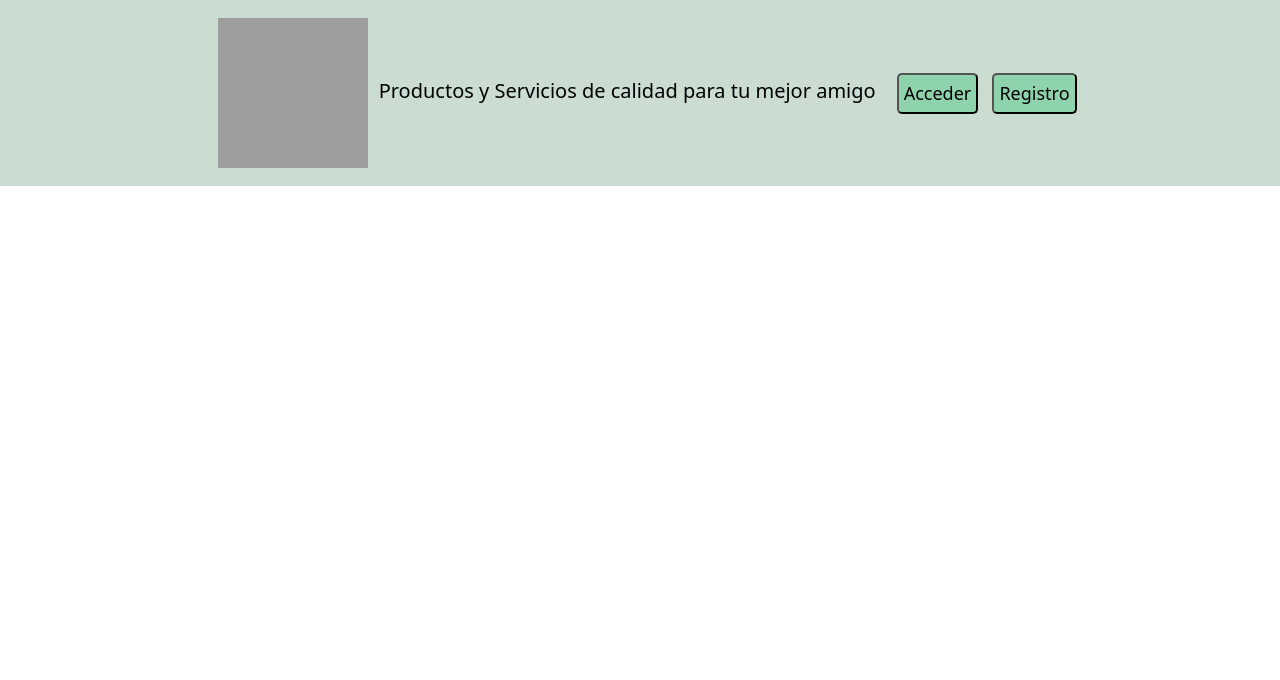
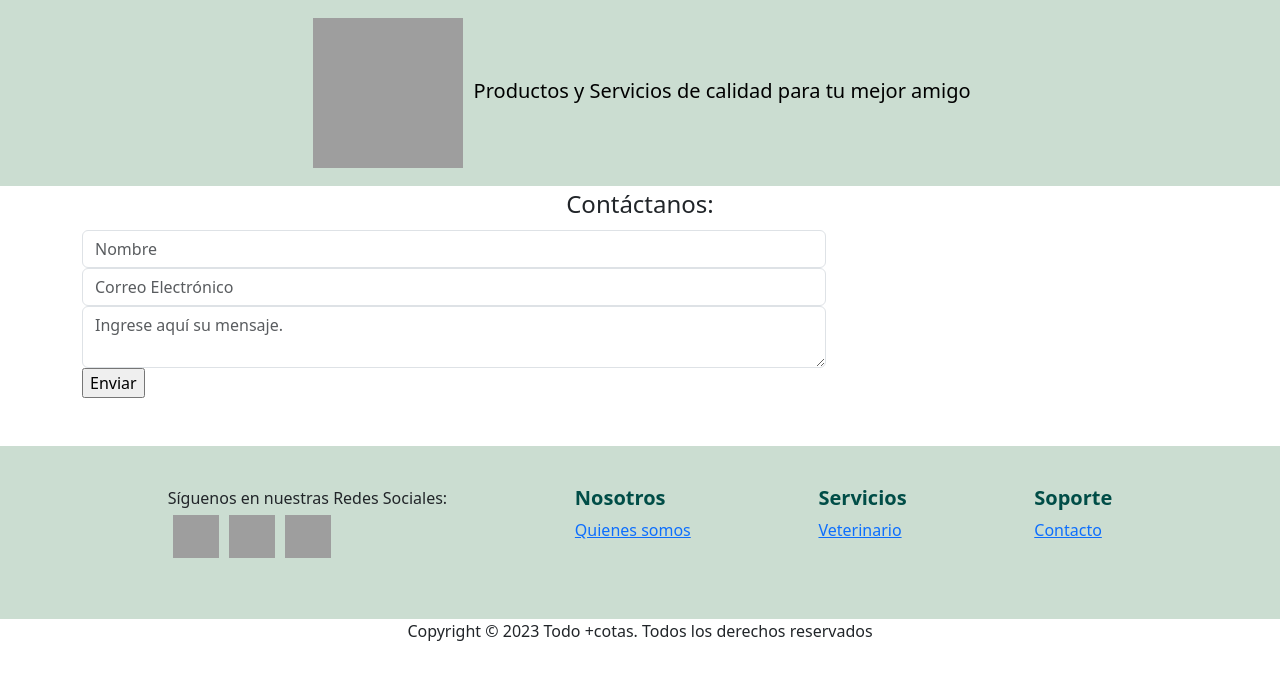
Before and after one commit to Ni4nne/E-commerce-Mascotas, a PHP site: page /contacto.php in a window 1280 px wide. Shown: the top 680 px of the page. Run offline with PHP 8.4, Linux system fonts and the light colour scheme; grey boxes are pictures that could not be loaded.

Commit message:
formulario contacto ok

```diff
--- a/view/contacto.php
+++ b/view/contacto.php
@@ -5,9 +5,45 @@
   <meta http-equiv="X-UA-Compatible" content="IE=edge">
   <meta name="viewport" content="width=device-width, initial-scale=1.0">
   <title>Contacto</title>
-  <link rel="stylesheet" href="./css/area_personal.css">
+  <link rel="stylesheet" href="./css/contacto.css">
   <link href="https://cdn.jsdelivr.net/npm/bootstrap@5.3.0-alpha2/dist/css/bootstrap.min.css" rel="stylesheet" integrity="sha384-aFq/bzH65dt+w6FI2ooMVUpc+21e0SRygnTpmBvdBgSdnuTN7QbdgL+OapgHtvPp" crossorigin="anonymous">
 </head>
-<?php
-    require('header.php');
-    ?>
+
+<body>
+<?php require('header1.php');?>
+<div class="container">
+    <div class="row">
+        <div class="col-md-12">
+            <div class="well well-sm">
+                <form class="form-horizontal" action="../model/contact_manager.php" method= "post">
+                        <legend class="text-center header">Contáctanos: </legend>
+                        <div class="form-group">
+                            <span class="col-md-1 col-md-offset- 2 text-center"><i class="fa fa-user bigicon"></i></span>
+                            <div class="col-md-8">
+                                <input id="nombre" name="nombre" type="text" placeholder="Nombre" class="form-control">
+                            </div>
+                        </div>
+
+                        <div class="form-group">
+                            <span class="col-md-1 col-md-offset-2 text-center"><i class="fa fa-user bigicon"></i></span>
+                            <div class="col-md-8">
+                                <input id="email" name="email" type="email" placeholder="Correo Electrónico" class="form-control">
+                            </div>
+                        </div>
+
+                         <div class="form-group">
+                            <span class="col-md-1 col-md-offset-2 text-center"><i class="fa fa-pencil-square-o bigicon"></i></span> <div class="col-md-8">
+                                <textarea class="form-control" id="mensaje" name="mensaje" placeholder="Ingrese aquí su mensaje.". filas="7"></textarea>
+                            </div>
+                        </div>
+
+                        <input type="submit" value="Enviar">
+                </form>
+<br><br>
+            </div>
+        </div>
+    </div>
+</div>
+</body>
+<?php require('footer.php');?>
+</html>
--- a/view/css/area_personal.css
+++ b/view/css/area_personal.css
@@ -21,52 +21,10 @@ body {
   align-items: center;
 }
 
-.formulario {
+.logout {
     margin: 10px 10px 10px 10px;
-}
-
-.buscar {
-  text-align: center;
-  margin: 30px 30px 30px 30px;
 }
 
 .card-img-top {
   width: 200px;
 }
-
-.footer {
-  position: fixed;
-  bottom: 0;
-  left: 0;
-  right: 0;
-  width: 100%;
-  height: 50px;
-  padding: 20px;
-}
-
-img {
-  margin: 5px;
-}
-
-.secciones {
-  background-color: rgb(203, 221, 209);
-  display: flex;
-  justify-content: space-evenly;
-  padding: 40px;
-}
-
-.secciones div {
-  display: flex;
-  flex-direction: column;
-}
-
-.secciones h6 {
-  font-size: 20px;
-  font-weight: bold;
-  color: #004d47;
-}
-
-.copyright {
-  text-align: center;
-  padding-bottom: 5px;
-}
--- /dev/null
+++ b/view/css/contacto.css
@@ -0,0 +1,13 @@
+header {
+    background-color: rgb(203, 221, 209);
+    display: flex;
+    justify-content: center;
+}
+
+/*Establece estilos para la imagen*/
+header img {
+    height: 150px;
+    width: 150px;
+    margin-left: 20px;
+    display: flex;
+}
--- /dev/null
+++ b/view/css/footer.css
@@ -0,0 +1,36 @@
+.footer {
+    position: fixed;
+    bottom: 0;
+    left: 0;
+    right: 0;
+    width: 100%;
+    height: 50px;
+    padding: 20px;
+  }
+
+  img {
+    margin: 5px;
+  }
+
+  .secciones {
+    background-color: rgb(203, 221, 209);
+    display: flex;
+    justify-content: space-evenly;
+    padding: 40px;
+  }
+
+  .secciones div {
+    display: flex;
+    flex-direction: column;
+  }
+
+  .secciones h6 {
+    font-size: 20px;
+    font-weight: bold;
+    color: #004d47;
+  }
+
+  .copyright {
+    text-align: center;
+    padding-bottom: 5px;
+  }
--- a/view/css/index.css
+++ b/view/css/index.css
@@ -9,9 +9,13 @@ body, html {
     margin: 0;
   }
 
-h1 {
+ h1 {
     text-align: center;
     padding: 20px 0 50px 0;
+}
+
+body img {
+  margin-bottom: 20px;
 }
 
 .contenedor {
--- a/view/css/login.css
+++ b/view/css/login.css
@@ -25,6 +25,7 @@
 form {
     padding: 15px 0 15px 0;
     margin: 0 800px 0 820px;
+    background-color: rgb(203, 221, 209);
 }
 
 h1 {
--- /dev/null
+++ b/view/footer.php
@@ -0,0 +1,40 @@
+<html>
+<footer>
+  <link rel="stylesheet" href="./css/footer.css">
+  <link rel="stylesheet" href="https://cdn.jsdelivr.net/npm/bootstrap@5.2.3/dist/css/bootstrap.min.css">
+  <link href="https://cdn.jsdelivr.net/npm/bootstrap@5.3.0-alpha2/dist/css/bootstrap.min.css" rel="stylesheet" integrity="sha384-aFq/bzH65dt+w6FI2ooMVUpc+21e0SRygnTpmBvdBgSdnuTN7QbdgL+OapgHtvPp" crossorigin="anonymous">
+
+  <div class="secciones">
+    <div>
+      <span> Síguenos en nuestras Redes Sociales:</span>
+        <ul class="list-unstyled d-flex">
+          <a href="https://www.facebook.com/" target="blank">
+            <img src="./images/logos/fb logo.png" width="46px" height="43px" align="right">
+          </a>
+          <a href="https://www.instagram.com/" target="blank">
+            <img src="./images/logos/ig logo.png" width="46px" height="43px" align="right">
+          </a>
+          <a href="https://www.twitter.com/" target="blank">
+            <img src="./images/logos/twitter logo.png" width="46px" height="43px" align="right">
+          </a>
+        </ul>
+    </div>
+      <div>
+        <h6> Nosotros </h6>
+        <a href="./quienes_somos.php" target="_blank"> Quienes somos </a>
+
+      </div>
+    <div>
+      <h6> Servicios </h6>
+      <a href="./veterinario.php" target="_blank"> Veterinario </a>
+    </div>
+    <div>
+      <h6> Soporte </h6>
+      <a href="./contacto.php"> Contacto </a>
+    </div>
+  </div>
+  <div class="copyright">
+    <p> Copyright © 2023 Todo +cotas. Todos los derechos reservados </p>
+  </div>
+</footer>
+</html>
--- /dev/null
+++ b/view/header1.php
@@ -0,0 +1,7 @@
+<header>
+    <nav class="navbar">
+      <div class="container-fluid">
+        <a class="navbar-brand" href="#">
+          <img src="./images/logos/Logo.png" alt="Logo" class="d-inline-block align-text-center"> Productos y Servicios de calidad para tu mejor amigo </a>
+    </nav>
+</header>
--- a/view/login.php
+++ b/view/login.php
@@ -14,9 +14,11 @@
   <div class="container">
     <img src="./images/logos/Logo.png" alt="logo" />
   </div>
+
   <nav>
-    <h1>Accede a tu cuenta</h1>
+    <h1 class="h3 mb-3 fw-normal"> Accede a tu cuenta: </h1>
   </nav>
+
   <div class="cont">
     <form action="../model/login_validation.php" method="post">
       <div>
--- a/view/signUp.php
+++ b/view/signUp.php
@@ -15,7 +15,7 @@
     <img src="./images/logos/Logo.png" alt="logo" />
   </div>
   <nav>
-    <h1>Regístrate</h1>
+  <h1 class="h3 mb-3 fw-normal">Regístrate: </h1>
 
   </nav>
   <div class="cont">
--- a/view/veterinario.php
+++ b/view/veterinario.php
@@ -8,6 +8,6 @@
   <link rel="stylesheet" href="./css/area_personal.css">
   <link href="https://cdn.jsdelivr.net/npm/bootstrap@5.3.0-alpha2/dist/css/bootstrap.min.css" rel="stylesheet" integrity="sha384-aFq/bzH65dt+w6FI2ooMVUpc+21e0SRygnTpmBvdBgSdnuTN7QbdgL+OapgHtvPp" crossorigin="anonymous">
 </head>
-<?php
-    require('header.php');
-    ?>
+
+<?php require('header1.php');?>
+<?php require('footer.php');?>
```
Also changed, not shown: model/contact_manager.php (added, +23 -0 lines), view/area_personal.php (+8 -47 lines), view/cookies.php (deleted, +0 -13 lines), view/faq.php (deleted, +0 -13 lines), view/index.php (+3 -4 lines), view/privacidad.php (deleted, +0 -13 lines), view/quienes_somos.php (+4 -3 lines), view/terminos_y_condiciones.php (deleted, +0 -13 lines), view/trabaja_con_nosotros.php (deleted, +0 -13 lines).
